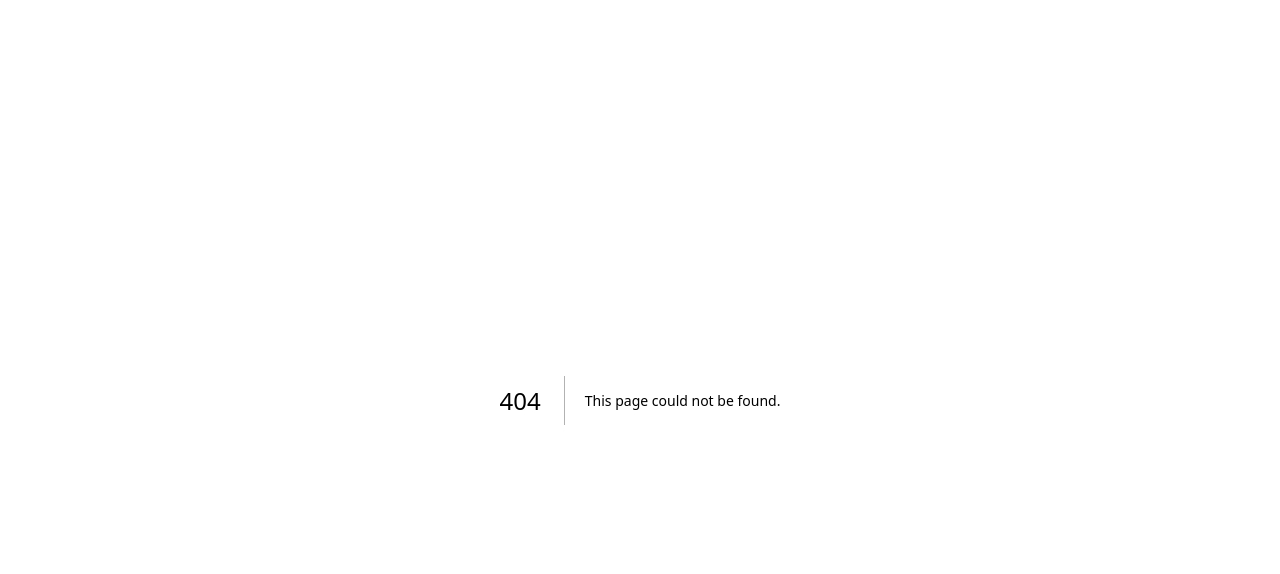
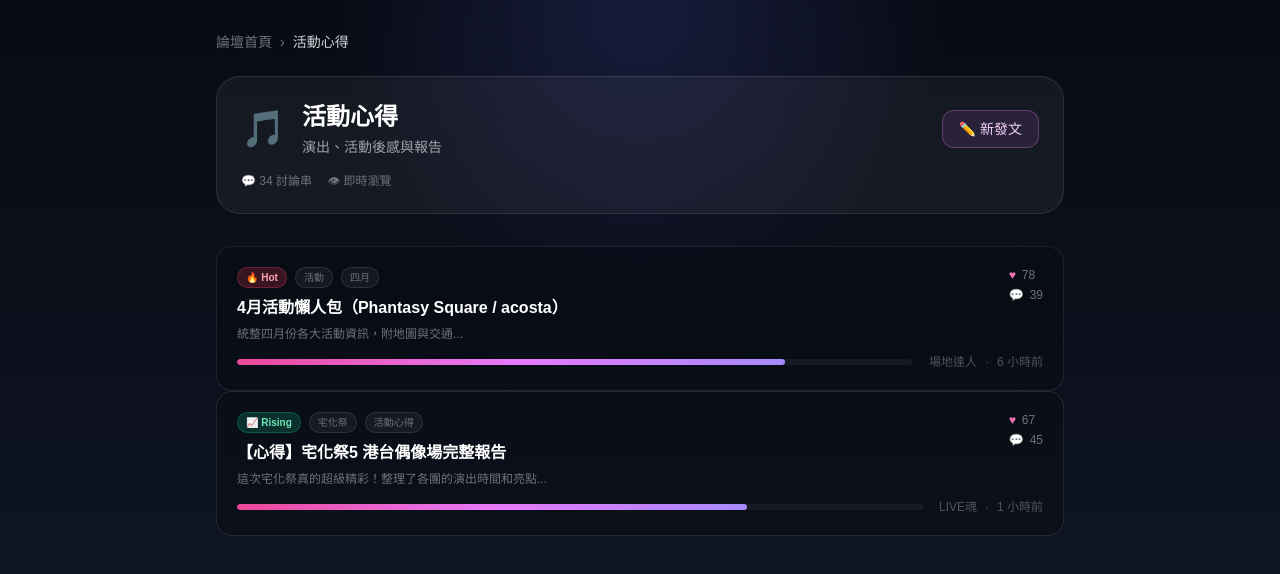
Before and after one commit to Ach018040/idol-platform, a Next.js app in the folder frontend-next/: page /forum/events in a window 1280 px wide. Before the commit this address had no page. Shown: the top 574 px of the page. Built offline with nearby package versions, Linux system fonts and the light colour scheme.

Commit message:
feat: add /forum/[slug] — forum thread list page

```diff
--- /dev/null
+++ b/frontend-next/app/forum/[slug]/page.tsx
@@ -0,0 +1,109 @@
+"use client";
+import Link from "next/link";
+import { notFound } from "next/navigation";
+import { MOCK_FORUMS, MOCK_THREADS, getTrendingTag, formatRelativeTime } from "../../../lib/supabase-forum";
+
+export default function ForumSlugPage({ params }: { params: { slug: string } }) {
+  const forum = MOCK_FORUMS.find(f => f.slug === params.slug);
+  if (!forum) notFound();
+
+  const threads = MOCK_THREADS
+    .filter(t => t.forum_slug === params.slug)
+    .sort((a, b) => b.trending_score - a.trending_score);
+
+  const allThreads = threads.length > 0 ? threads : MOCK_THREADS.slice(0, 4);
+
+  return (
+    <main className="min-h-screen bg-[radial-gradient(circle_at_top,_rgba(99,102,241,0.18),_transparent_30%),linear-gradient(180deg,_#070b14_0%,_#111827_100%)] text-white">
+      <div className="mx-auto max-w-4xl px-4 py-8 md:px-6">
+
+        {/* Breadcrumb */}
+        <div className="mb-6 flex items-center gap-2 text-sm text-zinc-500">
+          <Link href="/forum" className="hover:text-zinc-300 transition-colors">論壇首頁</Link>
+          <span>›</span>
+          <span className="text-zinc-300">{forum.title}</span>
+        </div>
+
+        {/* Forum Header */}
+        <header className="mb-8 rounded-3xl border border-white/10 bg-white/5 p-6">
+          <div className="flex items-center gap-4">
+            <div className="text-4xl">{forum.icon}</div>
+            <div>
+              <h1 className="text-2xl font-black text-white">{forum.title}</h1>
+              <p className="mt-1 text-sm text-zinc-400">{forum.description}</p>
+            </div>
+            <div className="ml-auto">
+              <button className="rounded-xl border border-fuchsia-400/30 bg-fuchsia-400/10 px-4 py-2 text-sm text-fuchsia-200 hover:bg-fuchsia-400/20 transition-colors">
+                ✏️ 新發文
+              </button>
+            </div>
+          </div>
+          <div className="mt-4 flex gap-4 text-xs text-zinc-500">
+            <span>💬 {forum.thread_count} 討論串</span>
+            <span>👁 即時瀏覽</span>
+          </div>
+        </header>
+
+        {/* Thread List */}
+        <div className="space-y-3">
+          {allThreads.map(thread => {
+            const tag = getTrendingTag(thread);
+            return (
+              <Link key={thread.id} href={`/forum/${params.slug}/${thread.id}`}>
+                <div className="group rounded-2xl border border-white/10 bg-black/20 p-5 hover:border-fuchsia-400/30 hover:bg-white/5 transition-all cursor-pointer">
+                  <div className="flex items-start gap-4">
+                    <div className="min-w-0 flex-1">
+                      <div className="flex flex-wrap items-center gap-2 mb-2">
+                        {thread.is_pinned && <span className="text-[10px] font-semibold text-amber-400 bg-amber-400/10 border border-amber-400/20 rounded-full px-2 py-0.5">📌 置頂</span>}
+                        {tag === "hot" && <span className="text-[10px] font-semibold text-rose-300 bg-rose-500/20 border border-rose-500/30 rounded-full px-2 py-0.5">🔥 Hot</span>}
+                        {tag === "new" && <span className="text-[10px] font-semibold text-cyan-300 bg-cyan-500/20 border border-cyan-500/30 rounded-full px-2 py-0.5">🆕 New</span>}
+                        {tag === "rising" && <span className="text-[10px] font-semibold text-emerald-300 bg-emerald-500/20 border border-emerald-500/30 rounded-full px-2 py-0.5">📈 Rising</span>}
+                        {thread.tags.map(t => (
+                          <span key={t} className="text-[10px] text-zinc-500 bg-white/5 border border-white/10 rounded-full px-2 py-0.5">{t}</span>
+                        ))}
+                      </div>
+                      <h3 className="text-base font-semibold text-white group-hover:text-fuchsia-200 transition-colors">
+                        {thread.title}
+                      </h3>
+                      <p className="mt-1.5 text-xs text-zinc-500 line-clamp-2">{thread.body}</p>
+                    </div>
+                    <div className="flex-shrink-0 text-right text-xs text-zinc-500 space-y-1">
+                      <div className="flex items-center gap-1.5">
+                        <span className="text-pink-400">♥</span>
+                        <span>{thread.likes_count}</span>
+                      </div>
+                      <div className="flex items-center gap-1.5">
+                        <span className="text-cyan-400">💬</span>
+                        <span>{thread.replies_count}</span>
+                      </div>
+                    </div>
+                  </div>
+                  <div className="mt-3 flex items-center justify-between">
+                    <div className="h-1.5 flex-1 mr-4 rounded-full bg-white/5 overflow-hidden">
+                      <div
+                        className="h-full rounded-full bg-gradient-to-r from-pink-500 via-fuchsia-400 to-violet-400"
+                        style={{ width: `${Math.min(100, thread.trending_score * 6)}%` }}
+                      />
+                    </div>
+                    <div className="text-xs text-zinc-600 flex items-center gap-2">
+                      <span>{thread.author_name}</span>
+                      <span>·</span>
+                      <span>{formatRelativeTime(thread.last_reply_at)}</span>
+                    </div>
+                  </div>
+                </div>
+              </Link>
+            );
+          })}
+        </div>
+
+        {allThreads.length === 0 && (
+          <div className="text-center py-16 text-zinc-500">
+            <div className="text-4xl mb-4">💬</div>
+            <p>這個版區還沒有討論串，來發第一篇吧！</p>
+          </div>
+        )}
+      </div>
+    </main>
+  );
+}
```
